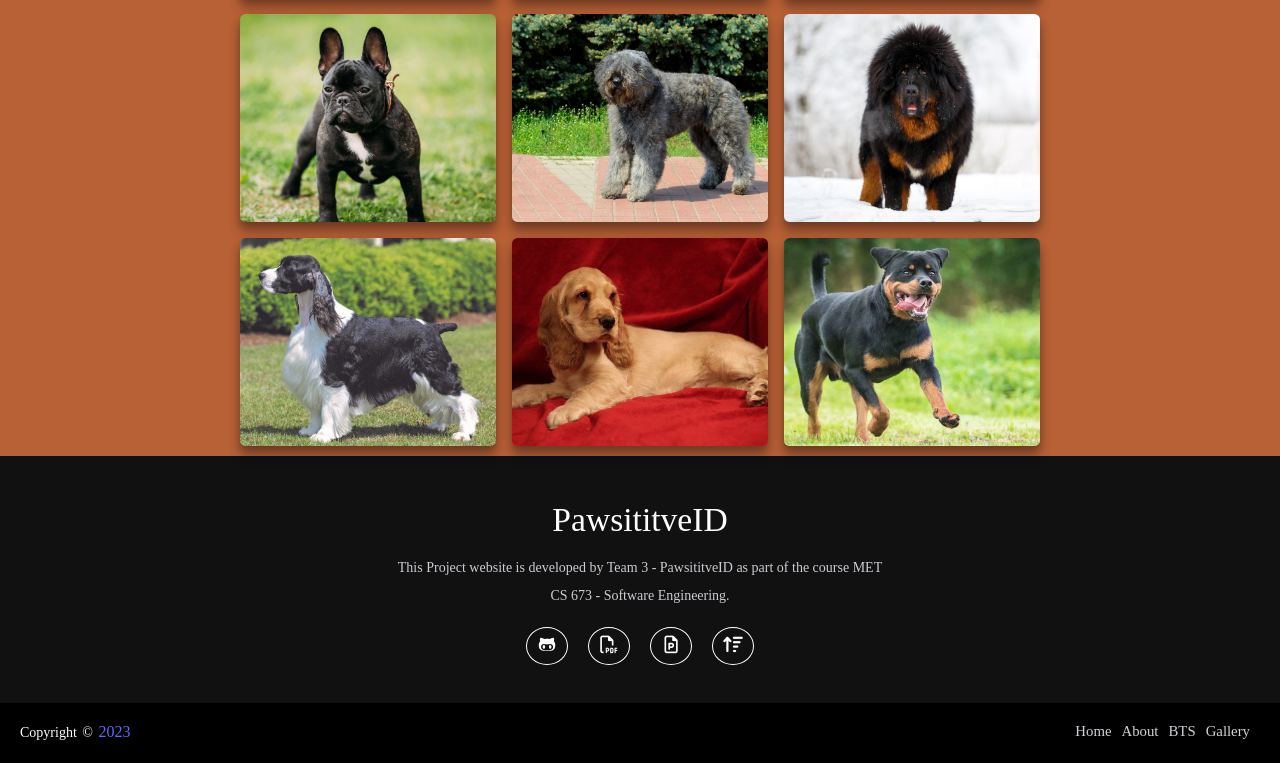
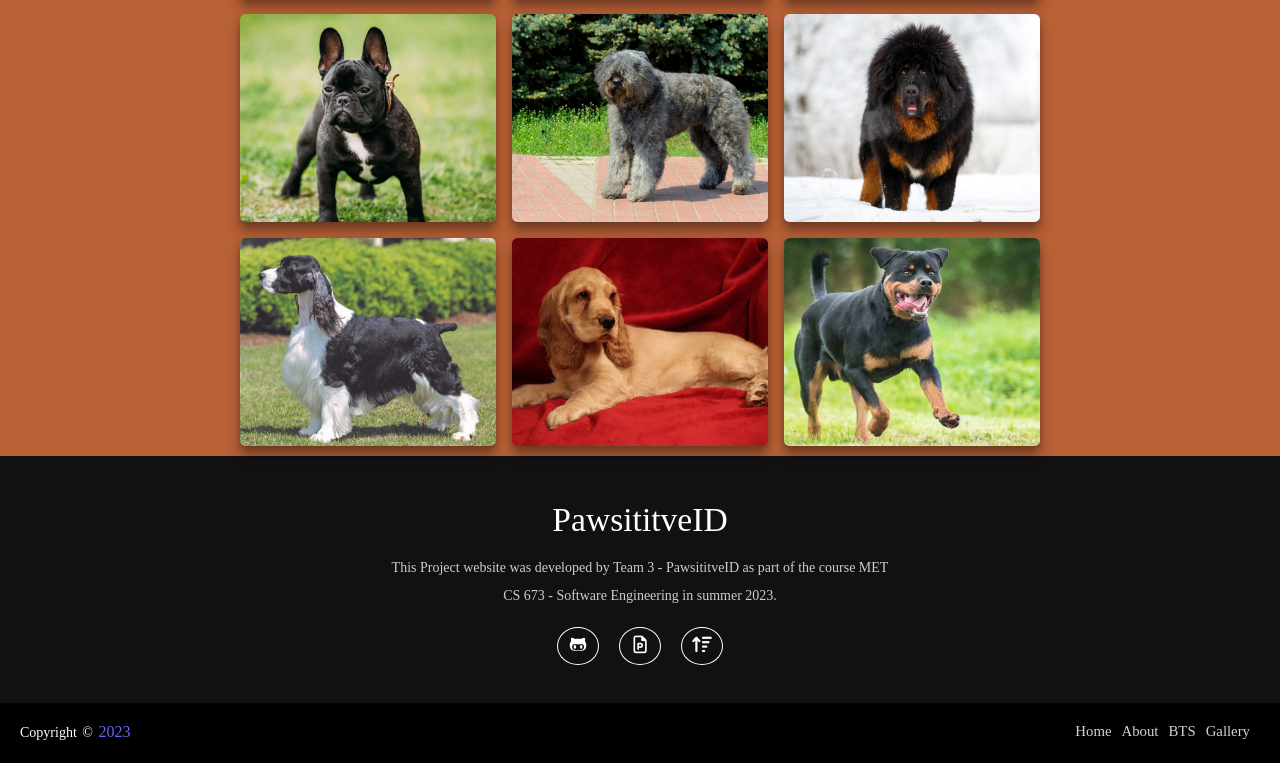
Before and after one commit to srinikhil0/pawsitive_id_Angular, an Angular app: page /gallery in a window 1280 px wide. Shown: the part 8596-9359 px from the top of the page. Built offline with nearby package versions, Linux system fonts and the light colour scheme.

Commit message:
Update footer.component.html

```diff
--- a/src/app/footer/footer.component.html
+++ b/src/app/footer/footer.component.html
@@ -1,16 +1,15 @@
-<!-- <footer>
-    <p>Team 3</p>
-</footer> -->
-
 <footer>
     <div class="footer-content">
         <h3>PawsititveID</h3>
-        <p>This Project website is developed by Team 3 - PawsititveID as part of the course MET CS 673 - Software
-            Engineering.</p>
+        <p>This Project website was developed by Team 3 - PawsititveID as part of the course MET CS 673 - Software
+            Engineering in summer 2023.</p>
         <ul class="socials">
-            <li><a href="#"><i class="fa-brands fa-github-alt"></i></a></li>
-            <li><a href="#"><i class="fa-regular fa-file-pdf"></i></a></li>
-            <li><a href="#"><i class="fa-regular fa-file-powerpoint"></i></a></li>
+            <li><a href="https://github.com/srinikhil99/pawsitive_id_Angular"><i
+                        class="fa-brands fa-github-alt"></i></a></li>
+            <!-- <li><a href="#"><i class="fa-regular fa-file-pdf"></i></a></li> -->
+            <li><a
+                    href="https://docs.google.com/presentation/d/1J4exabFj4kxhTMu7a-1bg3iXYmRxsljjj55M2-jqidg/edit?usp=sharing"><i
+                        class="fa-regular fa-file-powerpoint"></i></a></li>
             <li><a target="_blank" href="https://www.pivotaltracker.com/n/projects/2644380"><i
                         class="fa-solid fa-arrow-up-wide-short"></i></a></li>
         </ul>
```
